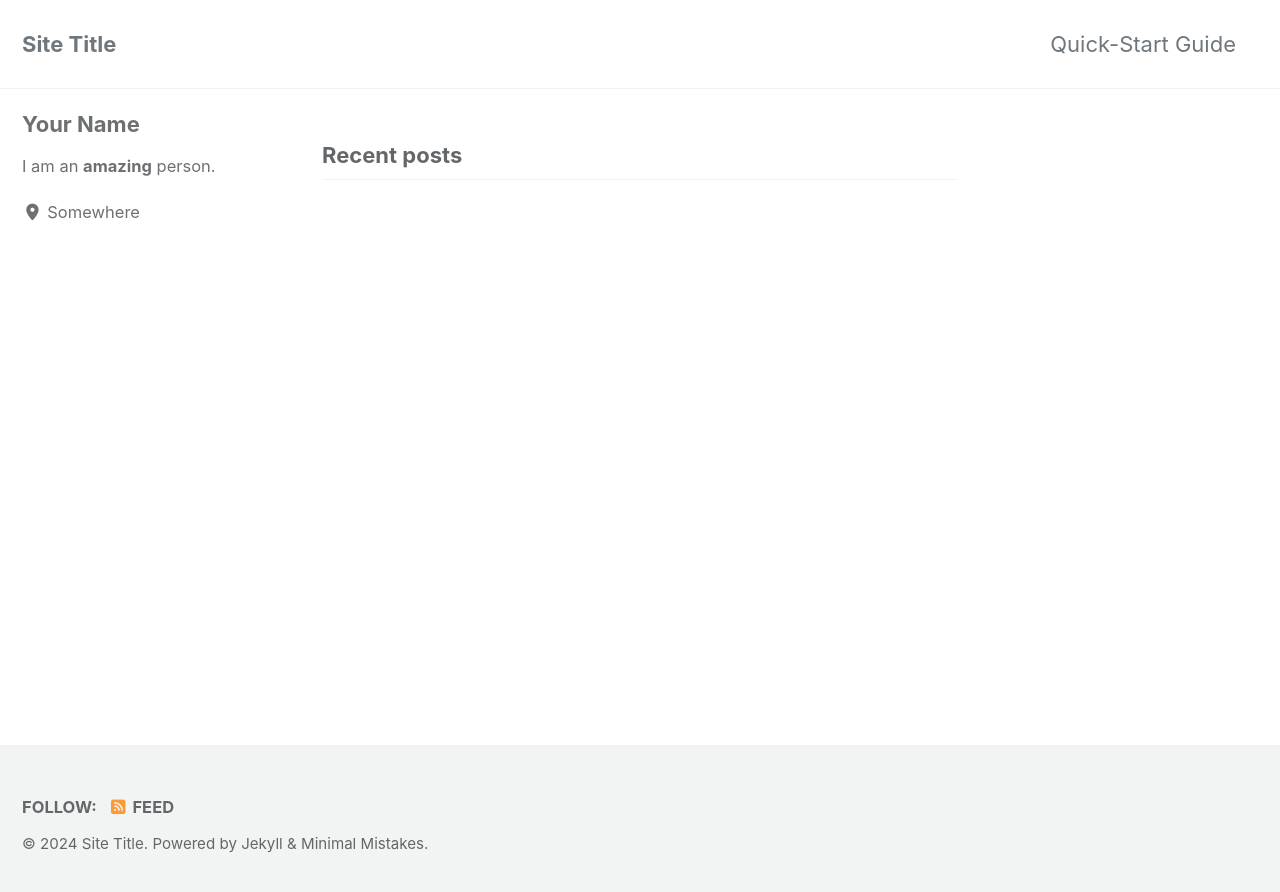
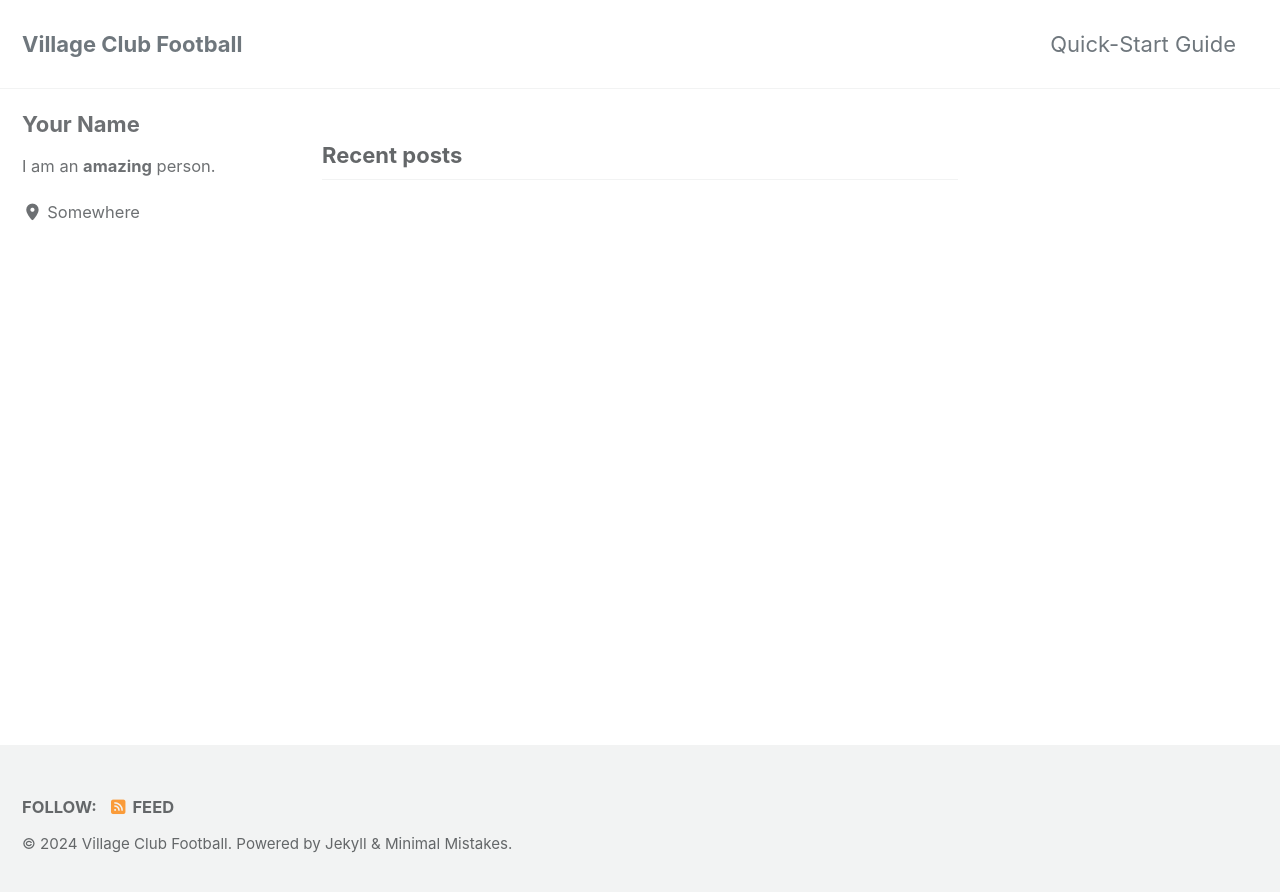
Before and after one commit to bullsharksfc/bullsharksfc.github.io, a Jekyll site: the page built from index.html, in a window 1280 px wide. Shown: the top 892 px of the page. Built offline with Jekyll 4.4.1, drawn with Linux system fonts in a browser that asks for light colours; cached includes are drawn as plain includes; the list of posts is cut into pages by our own code.

Commit message:
Update _config.yml

```diff
--- a/_config.yml
+++ b/_config.yml
@@ -17,11 +17,11 @@ minimal_mistakes_skin    : "default" # "air", "aqua", "contrast", "dark", "dirt"
 # Site Settings
 locale                   : "en-US"
 rtl                      : # true, false (default) # turns direction of the page into right to left for RTL languages
-title                    : "Site Title"
+title                    : "Village Club Football"
 title_separator          : "-"
 subtitle                 : # site tagline that appears below site title in masthead
-name                     : "Your Name"
-description              : "An amazing website."
+name                     : "Bullsharks 08"
+description              : "Home of the Bullsharks! NBD VCF"
 url                      : # the base hostname & protocol for your site e.g. "https://mmistakes.github.io"
 baseurl                  : # the subpath of your site, e.g. "/blog"
 repository               : # GitHub username/repo-name e.g. "mmistakes/minimal-mistakes"
```
